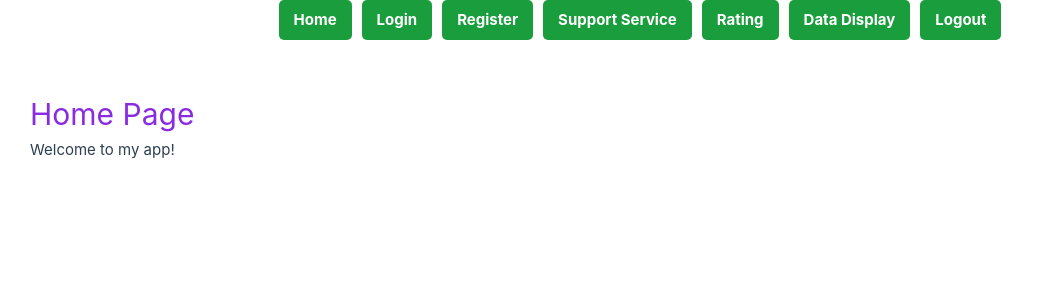
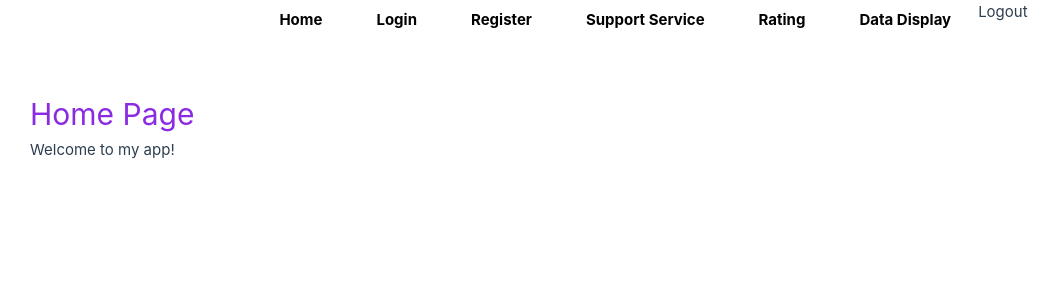
Before and after one commit to Rashmi-Patil08/Indigenous_Website, a Vue app: page / in a window 1280 px wide. Shown: the top 300 px of the page, without its empty margins (0-1060 px from the left). Built offline with nearby package versions, Linux system fonts and the light colour scheme.

Commit message:
Update scrApp vue page

```diff
--- a/src/App.vue
+++ b/src/App.vue
@@ -40,31 +40,27 @@ export default {
 </script>
 
 <style scoped>
+
 nav {
+  margin-bottom: 20px;
   display: flex;
   justify-content: center;
-  gap: 10px; /* Space between buttons */
-  margin-bottom: 20px;
+  background-color: transparent; /* No background color */
 }
 
-nav a, .logout-link {
-  display: inline-block;
-  padding: 8px 15px;
-  background-color: rgb(26, 157, 61);
-  color: white;
-  border-radius: 5px;
+nav a {
+  margin: 0 15px; /* Horizontal spacing between links */
+  color: black; /* Text color */
   text-decoration: none;
   font-weight: bold;
-  cursor: pointer;
+  transition: color 0.3s, background-color 0.3s; /* Smooth transition */
+  padding: 8px 12px;
+  border-radius: 5px;
 }
 
-nav a:hover, .logout-link:hover {
-  background-color: rgb(85, 159, 219); /* Darken the color on hover */
+nav a:hover {
+  background-color: rgb(79, 229, 79);
+  color: white; /* White text on hover */
 }
 
-.logout-link {
-  display: inline-block;
-}
-
-
 </style>
```
